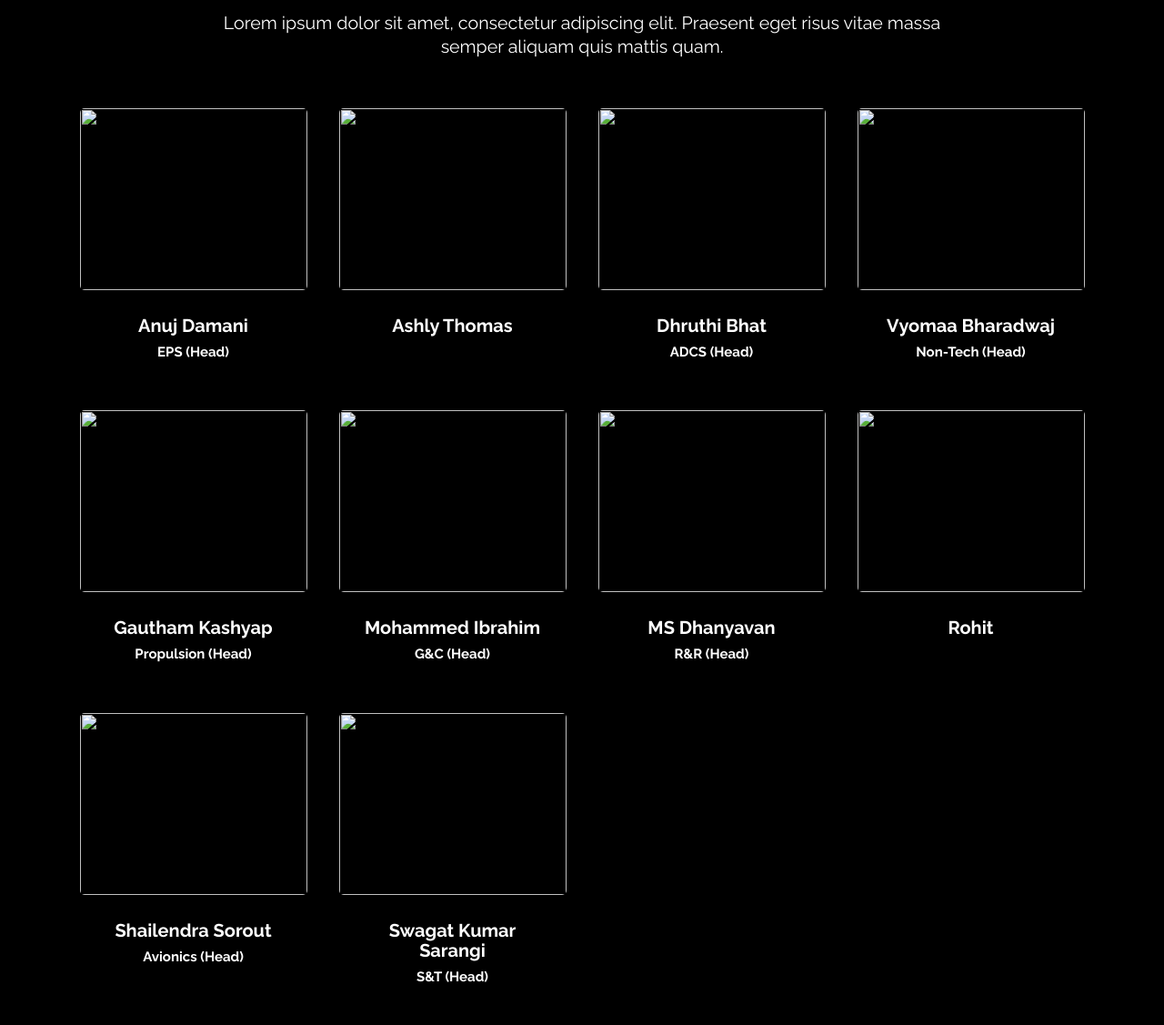
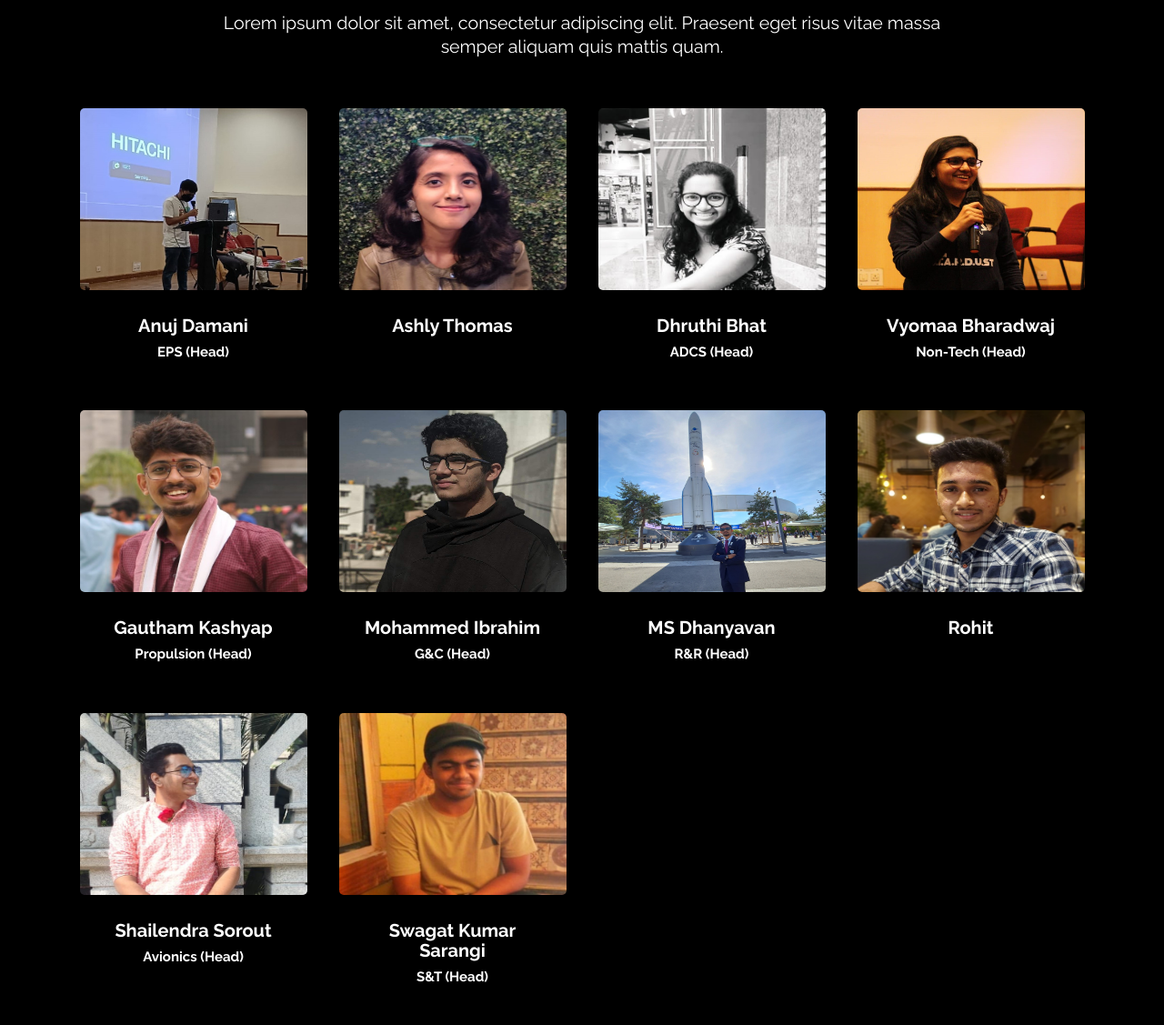
Before and after one commit to AlphaEye19/stardust_templates, a plain HTML site: page index.html in a window 1280 px wide. Shown: the part 1925-3052 px from the top of the page at 91% size. Drawn offline with nearby package versions, Linux system fonts and the light colour scheme; the site is published under a folder, as on GitHub Pages, so addresses that start at the root find nothing.

Commit message:
modified img urls

```diff
--- a/index.html
+++ b/index.html
@@ -239,7 +239,7 @@
 
                 <div class="members-card ">
                     <div >
-                        <img class="rounded mx-auto d-block img-responsive" width="250" height="200" src="/images/members/Anuj .jpg" alt="">
+                        <img class="rounded mx-auto d-block img-responsive" width="250" height="200" src="./images/members/Anuj .jpg" alt="">
                     </div>
                     <div class="members-info text-center">
                         <h3>Anuj Damani</h3>
@@ -248,7 +248,7 @@
                 </div>
                 <div class="members-card text-center">
                     <div >
-                        <img class="rounded mx-auto d-block img-responsive" width="250" height="200" src="/images/members/ashly thomas.jpeg" alt="">
+                        <img class="rounded mx-auto d-block img-responsive" width="250" height="200" src="./images/members/ashly thomas.jpeg" alt="">
                     </div>
                     <div class="members-info text-center">
                         <h3>Ashly Thomas</h3>
@@ -257,7 +257,7 @@
                 </div>
                 <div class="members-card text-center">
                     <div >
-                        <img class="rounded mx-auto d-block img-responsive" width="250" height="200" src="/images/members/Dhruthi Bhat .jpg" alt="">
+                        <img class="rounded mx-auto d-block img-responsive" width="250" height="200" src="./images/members/Dhruthi Bhat .jpg" alt="">
                     </div>
                     <div class="members-info text-center">
                         <h3>Dhruthi Bhat</h3>
@@ -266,7 +266,7 @@
                 </div>
                 <div class="members-card text-center">
                     <div >
-                        <img class="rounded mx-auto d-block img-responsive" width="250" height="200" src="/images/members/vyomaa_bharadwaj.jpg" alt="">
+                        <img class="rounded mx-auto d-block img-responsive" width="250" height="200" src="./images/members/vyomaa_bharadwaj.jpg" alt="">
                     </div>
                     <div class="members-info text-center">
                         <h3>Vyomaa Bharadwaj</h3>
@@ -275,7 +275,7 @@
                 </div>
                 <div class="members-card text-center">
                     <div >
-                        <img class="rounded mx-auto d-block img-responsive" width="250" height="200" src="/images/members/Gautham Kashyap .jpg" alt="">
+                        <img class="rounded mx-auto d-block img-responsive" width="250" height="200" src="./images/members/Gautham Kashyap .jpg" alt="">
                     </div>
                     <div class="members-info text-center">
                         <h3>Gautham Kashyap</h3>
@@ -284,7 +284,7 @@
                 </div>
                 <div class="members-card text-center">
                     <div >
-                        <img class="rounded mx-auto d-block img-responsive" width="250" height="200" src="/images/members/Ibrahim .jpg" alt="">
+                        <img class="rounded mx-auto d-block img-responsive" width="250" height="200" src="./images/members/Ibrahim .jpg" alt="">
                     </div>
                     <div class="members-info text-center">
                         <h3>Mohammed Ibrahim</h3>
@@ -293,7 +293,7 @@
                 </div>
                 <div class="members-card text-center">
                     <div >
-                        <img class="rounded mx-auto d-block img-responsive" width="250" height="200" src="/images/members/MS Dhanyavan .JPG" alt="">
+                        <img class="rounded mx-auto d-block img-responsive" width="250" height="200" src="./images/members/MS Dhanyavan .JPG" alt="">
                     </div>
                     <div class="members-info text-center">
                         <h3>MS Dhanyavan</h3>
@@ -302,7 +302,7 @@
                 </div>
                 <div class="members-card text-center">
                     <div >
-                        <img class="rounded mx-auto d-block img-responsive" width="250" height="200" src="/images/members/Rohit.jpg" alt="">
+                        <img class="rounded mx-auto d-block img-responsive" width="250" height="200" src="./images/members/Rohit.jpg" alt="">
                     </div>
                     <div class="members-info text-center">
                         <h3>Rohit</h3>
@@ -311,7 +311,7 @@
                 </div>
                 <div class="members-card text-center">
                     <div >
-                        <img class="rounded mx-auto d-block img-responsive" width="250" height="200" src="/images/members/Shailendra Sorout .jpg" alt="">
+                        <img class="rounded mx-auto d-block img-responsive" width="250" height="200" src="./images/members/Shailendra Sorout .jpg" alt="">
                     </div>
                     <div class="members-info text-center">
                         <h3>Shailendra Sorout</h3>
@@ -320,7 +320,7 @@
                 </div>
                 <div class="members-card text-center">
                     <div >
-                        <img class="rounded mx-auto d-block img-responsive" width="250" height="200" src="/images/members/Swagat .jpg" alt="">
+                        <img class="rounded mx-auto d-block img-responsive" width="250" height="200" src="./images/members/Swagat .jpg" alt="">
                     </div>
                     <div class="members-info text-center">
                         <h3>Swagat Kumar Sarangi</h3>
@@ -343,16 +343,16 @@
             <div class=" gallery-section text-center">
 
                 <div class="gallery-card">
-                    <img class="gallery-img rounded mx-auto d-block img-responsive" width="270" height="200" src="/images/events_workshops/events_1.jpg" alt="">
+                    <img class="gallery-img rounded mx-auto d-block img-responsive" width="270" height="200" src="./images/events_workshops/events_1.jpg" alt="">
                 </div>
                 <div class="gallery-card">
-                    <img class="gallery-img rounded mx-auto d-block img-responsive" width="270" height="200" src="/images/events_workshops/events_1.jpg" alt="">
+                    <img class="gallery-img rounded mx-auto d-block img-responsive" width="270" height="200" src="./images/events_workshops/events_1.jpg" alt="">
                 </div>
                 <div class="gallery-card">
-                    <img class="gallery-img rounded mx-auto d-block img-responsive" width="270" height="200" src="/images/events_workshops/events_1.jpg" alt="">
+                    <img class="gallery-img rounded mx-auto d-block img-responsive" width="270" height="200" src="./images/events_workshops/events_1.jpg" alt="">
                 </div>
                 <div class="gallery-card">
-                    <img class="gallery-img rounded mx-auto d-block img-responsive" width="270" height="200" src="/images/events_workshops/events_1.jpg" alt="">
+                    <img class="gallery-img rounded mx-auto d-block img-responsive" width="270" height="200" src="./images/events_workshops/events_1.jpg" alt="">
                 </div>
 
             </div>
```
